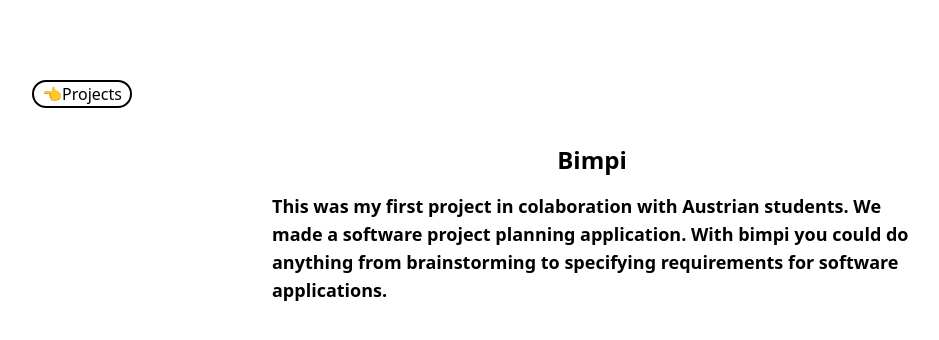
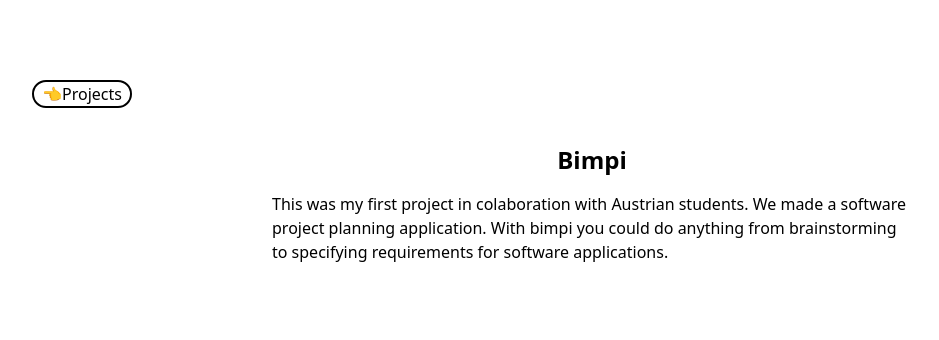
Before and after one commit to TeunSpithoven/TeunSpithoven, a Next.js app: page /projects/bimpi in a window 1280 px wide. Shown: the top 340 px of the page, without its empty margins (48-987 px from the left). Built offline with nearby package versions, Linux system fonts and the light colour scheme.

Commit message:
normal text styling for projects

```diff
--- a/app/projects/[id]/page.tsx
+++ b/app/projects/[id]/page.tsx
@@ -19,7 +19,7 @@
       <NavButton text="👈Projects" href="/projects" />
       <div className="flex w-full flex-col gap-4 items-center justify-start pt-4 md:px-20 lg:px-30 xl:px-40 md:pt-0 md:mt-36 h-fit font-bold text-6xl">
         <h3 className="font-semibold font-sans text-2xl">{title}</h3>
-        <p className="text-lg">{description}</p>
+        <p className="font-normal text-base">{description}</p>
         {images && (
           <div className="flex gap-4 flex-row items-start flex-wrap w-screen px-10 pb-10 justify-center">
             {images.map((image) => (
```
